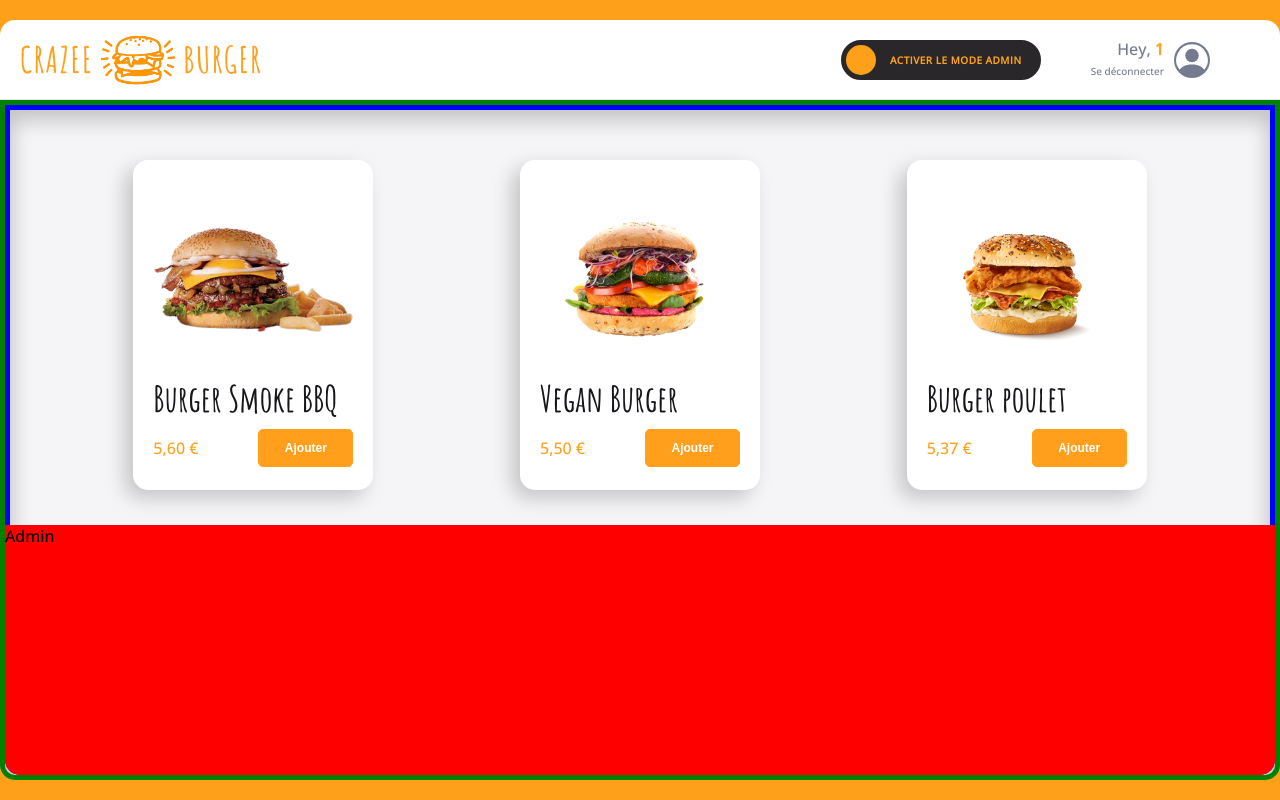
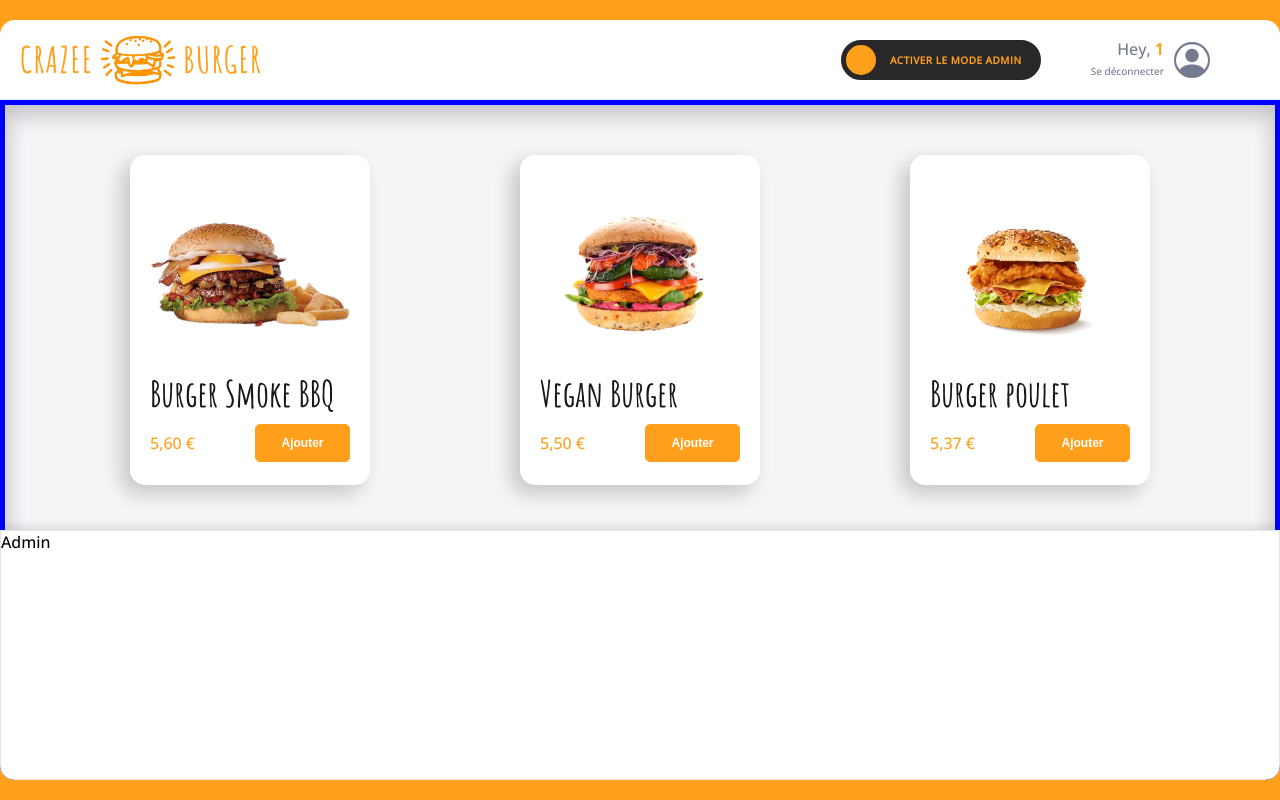
Before and after one commit to Chermann-KING/burger, a React (Create React App) app: page /order/1 in a window 1280 px wide. Built offline with nearby package versions, Linux system fonts and the light colour scheme; grey boxes are pictures that could not be loaded.

Commit message:
💄 F07: ORDER > Main > Add <Admin /> with style

```diff
--- /dev/null
+++ b/src/components/pages/order/Main/Admin/Admin.js
@@ -0,0 +1,20 @@
+import { styled } from "styled-components";
+import { theme } from "../../../../../theme/theme";
+
+export default function Admin() {
+  return <AdminStyled>Admin</AdminStyled>;
+}
+
+const AdminStyled = styled.div`
+  background: red;
+
+  height: 250px;
+  position: absolute;
+  left: 0;
+  right: 0;
+  bottom: 0;
+
+  background: ${theme.colors.white};
+  border: 1px solid ${theme.colors.greyLight};
+  box-shadow: ${theme.shadows.subtle};
+`;
--- a/src/components/pages/order/Main/Main.js
+++ b/src/components/pages/order/Main/Main.js
@@ -1,6 +1,7 @@
 import { styled } from "styled-components";
 import { theme } from "../../../../theme/theme";
 import Menu from "./Menu";
+import Admin from "./Admin/Admin";
 
 export default function Main() {
   return (
@@ -8,14 +9,14 @@
       {/* <div className="basket">Basket</div> */}
       <div className="menu-and-admin">
         <Menu />
-        <div className="admin">Admin</div>
+        <Admin />
       </div>
     </MainStyled>
   );
 }
 
 const MainStyled = styled.main`
-  border: 5px solid green;
+  /* border: 5px solid green; */
 
   background: ${theme.colors.background_white};
   flex: 1;
@@ -40,15 +41,5 @@
 
     border-bottom-left-radius: ${theme.borderRadius.extraRound};
     border-bottom-right-radius: ${theme.borderRadius.extraRound};
-
-    .admin {
-      background: red;
-
-      height: 250px;
-      position: absolute;
-      left: 0;
-      right: 0;
-      bottom: 0;
-    }
   }
 `;
```
